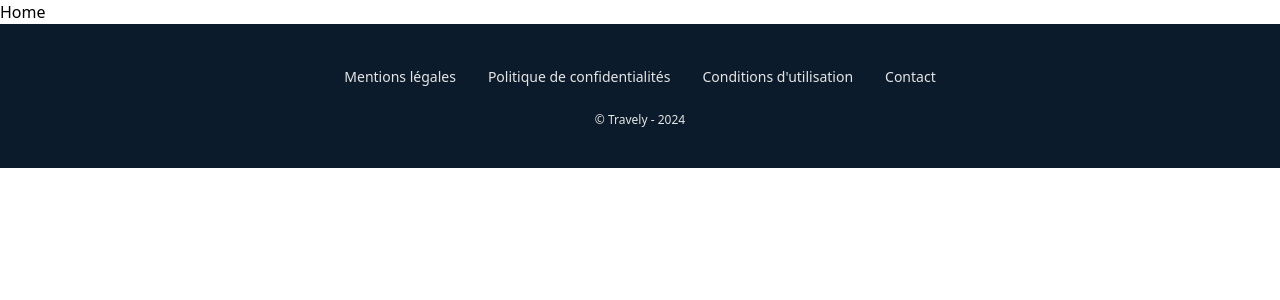
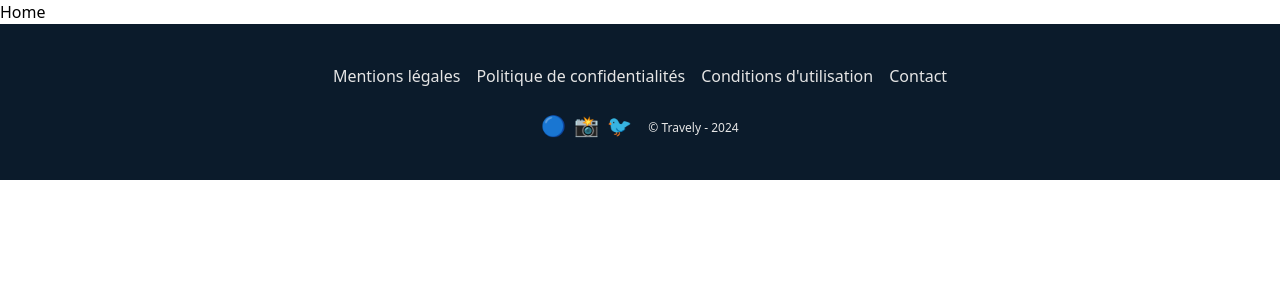
Before and after one commit to NassCT/travly, a React (Vite) app: page /Footer in a window 1280 px wide. Shown: the top 300 px of the page. Built offline with nearby package versions, Linux system fonts and the light colour scheme.

Commit message:
Footer maj sans bonnes icones

```diff
--- a/src/components/Footer.jsx
+++ b/src/components/Footer.jsx
@@ -4,34 +4,41 @@ import { Link } from 'react-router-dom';
 
 function Footer() {
   return (
-    <footer className='bg-colorB text-colorW py-10 text-center'>
-      <div>
+    <footer className='bg-colorB text-colorW py-10 text-center '>
+      <div className='grid grid-cols-2 justify-center gap-4 md:grid-cols-2 lg:flex'>
         <Link
-        to="/mentions-legales"
-        className='text-sm mx-4 hover:underline'>
+          to="/MentionsLegales"
+          className='text-sm sm:text-base hover:underline'>
           Mentions légales
         </Link>
         <Link
-        to="/mentions-legales"
-        className='text-sm mx-4 hover:underline'>
+          to="/Confidentialites"
+          className='text-sm sm:text-base hover:underline'>
           Politique de confidentialités
         </Link>
         <Link
-        to="/mentions-legales"
-        className='text-sm mx-4 hover:underline'>
+          to="/Conditions"
+          className='text-sm sm:text-base hover:underline'>
           Conditions d'utilisation
         </Link>
         <Link
-        to="/mentions-legales"
-        className='text-sm mx-4 hover:underline'>
+          to="/Contact"
+          className='text-sm sm:text-base hover:underline'>
           Contact
         </Link>
       </div>
-      <div className='text-xs mt-6'>
+      <div className='flex justify-center mt-6 gap-4'>
+        <div className='flex gap-2'>
+          <a href="https://facebook.com" className="text-xl">🔵</a>
+          <a href="https://instagram.com" className="text-xl">📸</a>
+          <a href="https://twitter.com" className="text-xl">🐦</a>
+        </div>
+        <div className='text-xs mt-2'>
         © Travely - 2024
+        </div>
       </div>
     </footer>
-  )
+  );
 }
 
 export default Footer;
```
